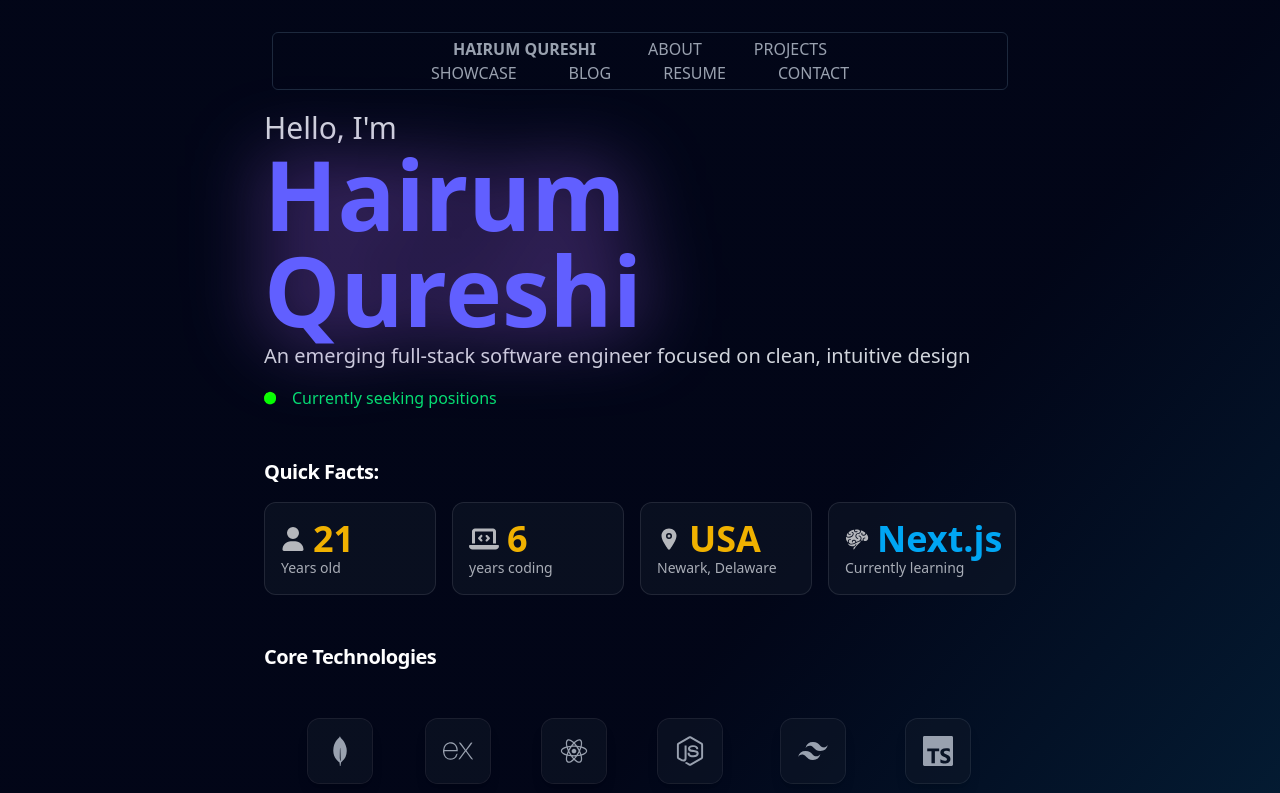
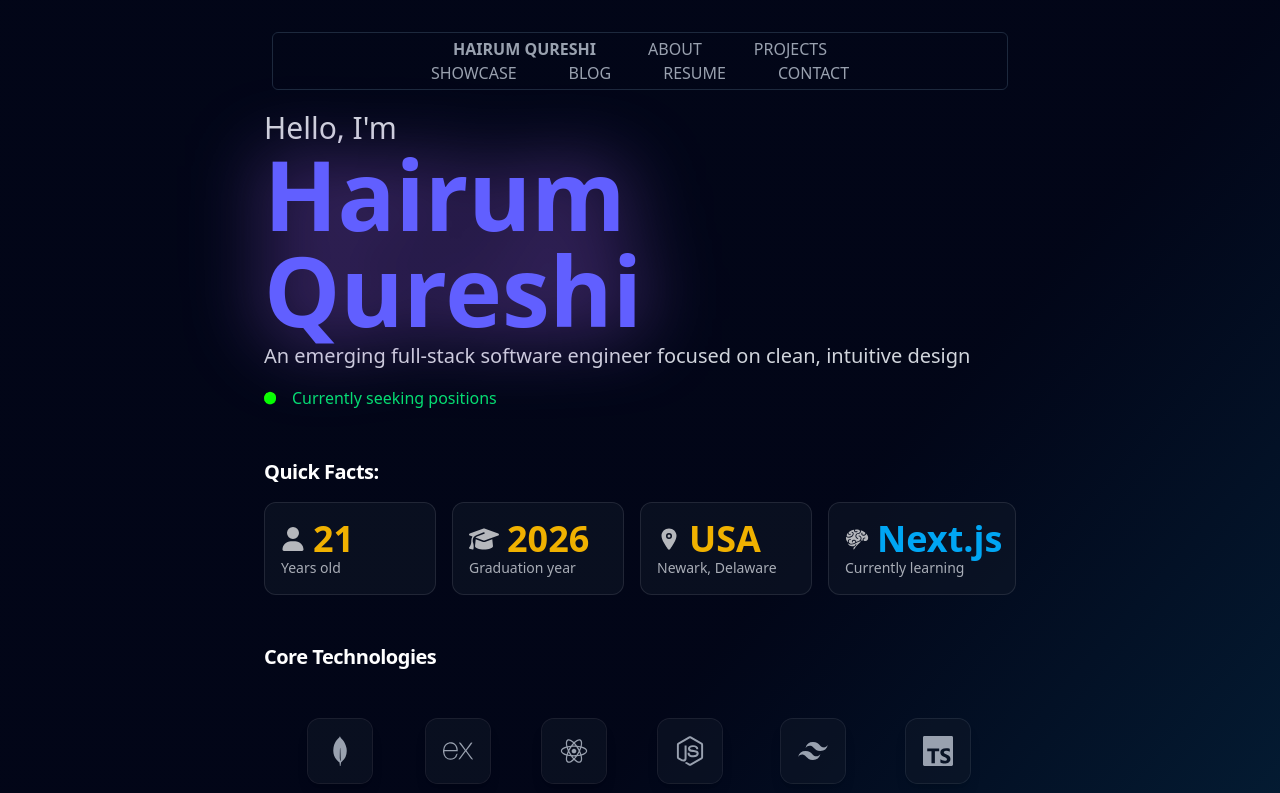
Before and after one commit to Hairum-Qureshi/personal-portfolio, a Next.js app: page / in a window 1280 px wide. Shown: the top 793 px of the page. Built offline with nearby package versions, Linux system fonts and the light colour scheme.

Commit message:
updated quick facts and replaced 'years coding' with graduation year

```diff
--- a/app/page.tsx
+++ b/app/page.tsx
@@ -1,4 +1,4 @@
-import { FaLaptopCode, FaUser } from "react-icons/fa6";
+import { FaUser, FaGraduationCap } from "react-icons/fa6";
 import CoreTechList from "./components/CoreTechList";
 import { GiBrain } from "react-icons/gi";
 import { IoLocation } from "react-icons/io5";
@@ -47,13 +47,13 @@ export default function Home() {
 						<div className="p-4 rounded-xl border border-white/10 bg-gray-900/50 transition-colors duration-300 hover:border-sky-500/50 lg:w-1/4 w-full">
 							<div className="flex flex-col items-start space-y-1">
 								<div className="flex items-center space-x-2">
-									<FaLaptopCode className="text-3xl text-white/70" />
+									<FaGraduationCap className="text-3xl text-white/70" />
 									<span className="text-4xl font-extrabold text-yellow-500">
-										{new Date().getFullYear() - 2019}
+										2026
 									</span>
 								</div>
 								<span className="text-sm font-medium text-gray-300/80 mt-[-5px]">
-									years coding
+									Graduation year
 								</span>
 							</div>
 						</div>
```
